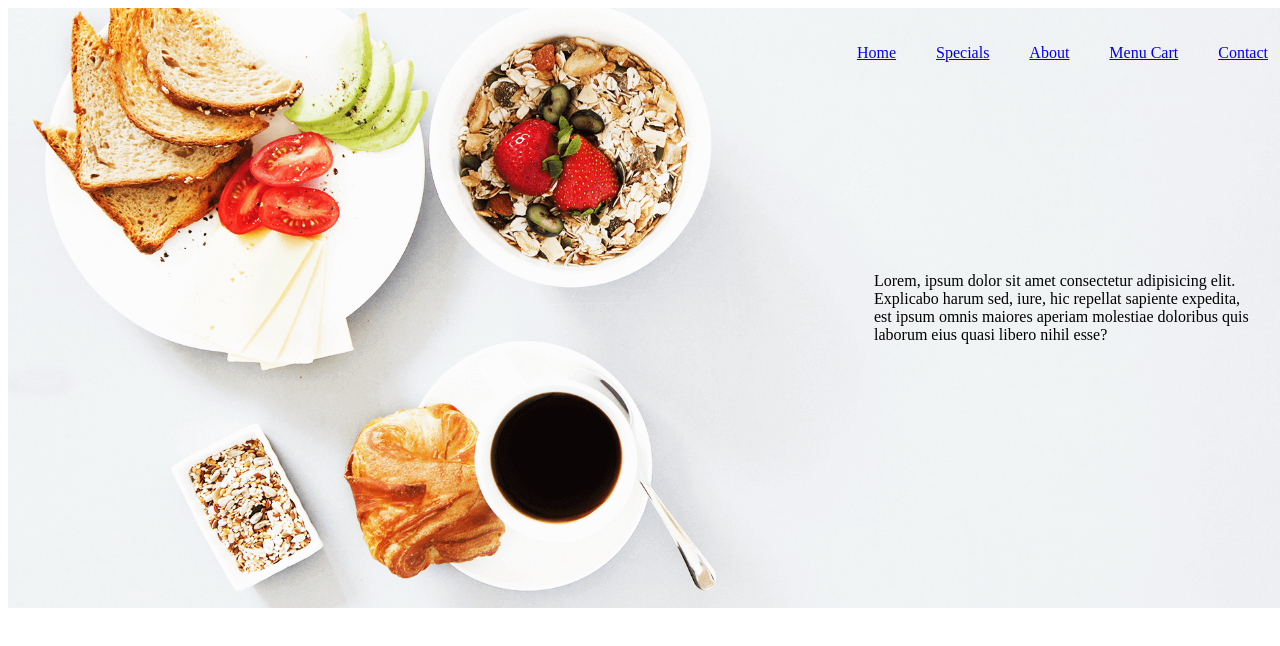
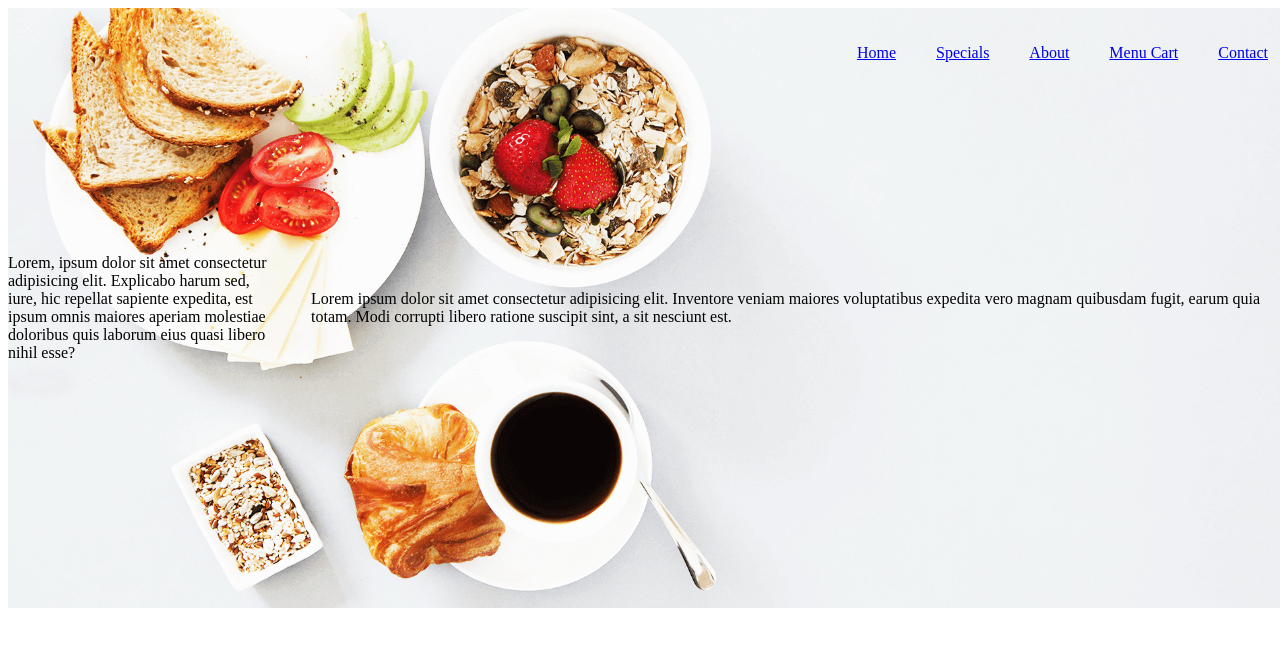
Before and after one commit to BadalPatidar210/html-template, a plain HTML site: page index.html in a window 1280 px wide. Drawn offline with Linux system fonts and the light colour scheme.

Commit message:
add a new div

```diff
--- a/index.html
+++ b/index.html
@@ -24,6 +24,7 @@
             <p>
                 Lorem, ipsum dolor sit amet consectetur adipisicing elit. Explicabo harum sed, iure, hic repellat sapiente expedita, est ipsum omnis maiores aperiam molestiae doloribus quis laborum eius quasi libero nihil esse?
             </p>
+            <div>Lorem ipsum dolor sit amet consectetur adipisicing elit. Inventore veniam maiores voluptatibus expedita vero magnam quibusdam fugit, earum quia totam. Modi corrupti libero ratione suscipit sint, a sit nesciunt est.</div>
         </div>
     </section>
 </body>
```
